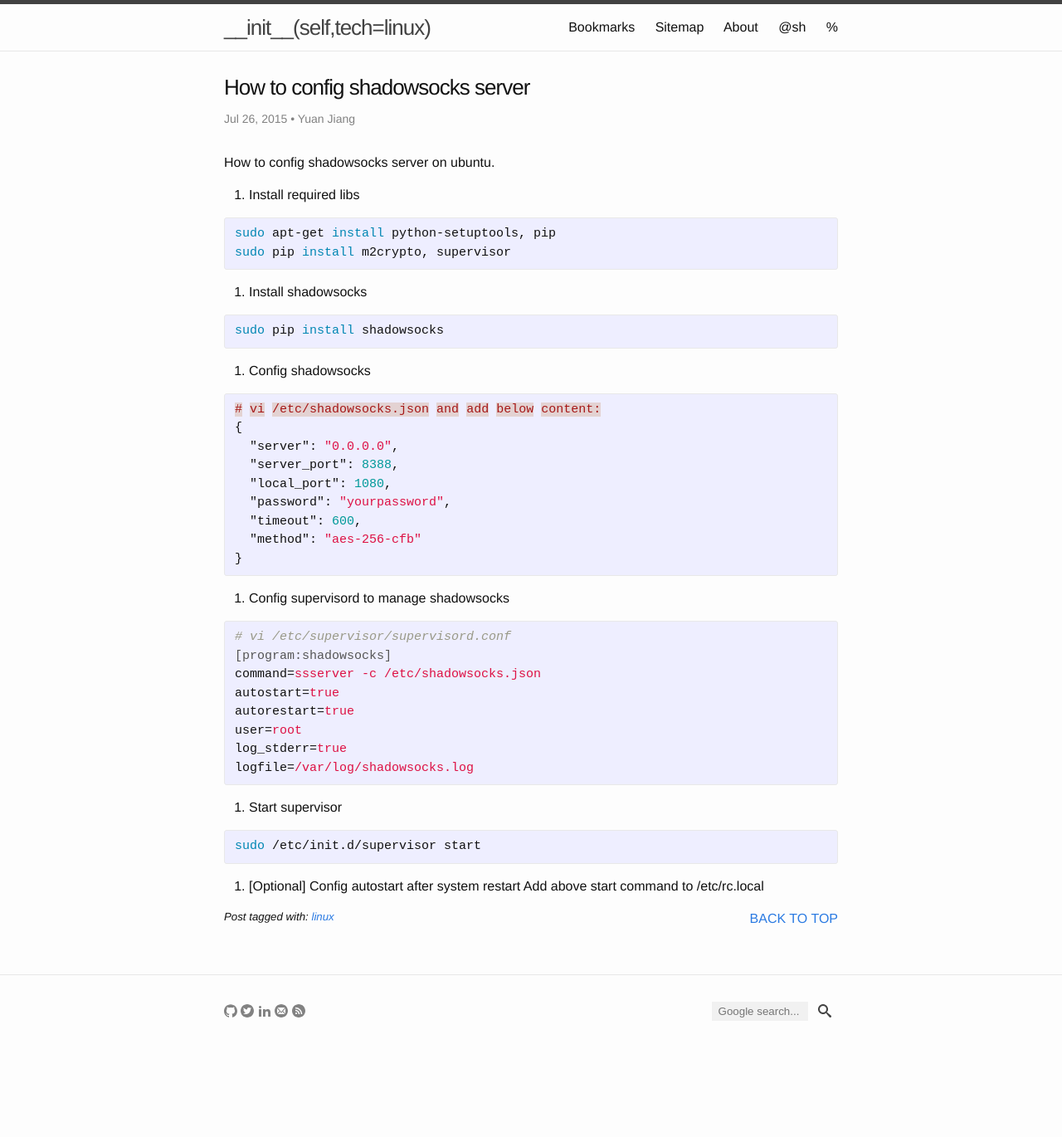
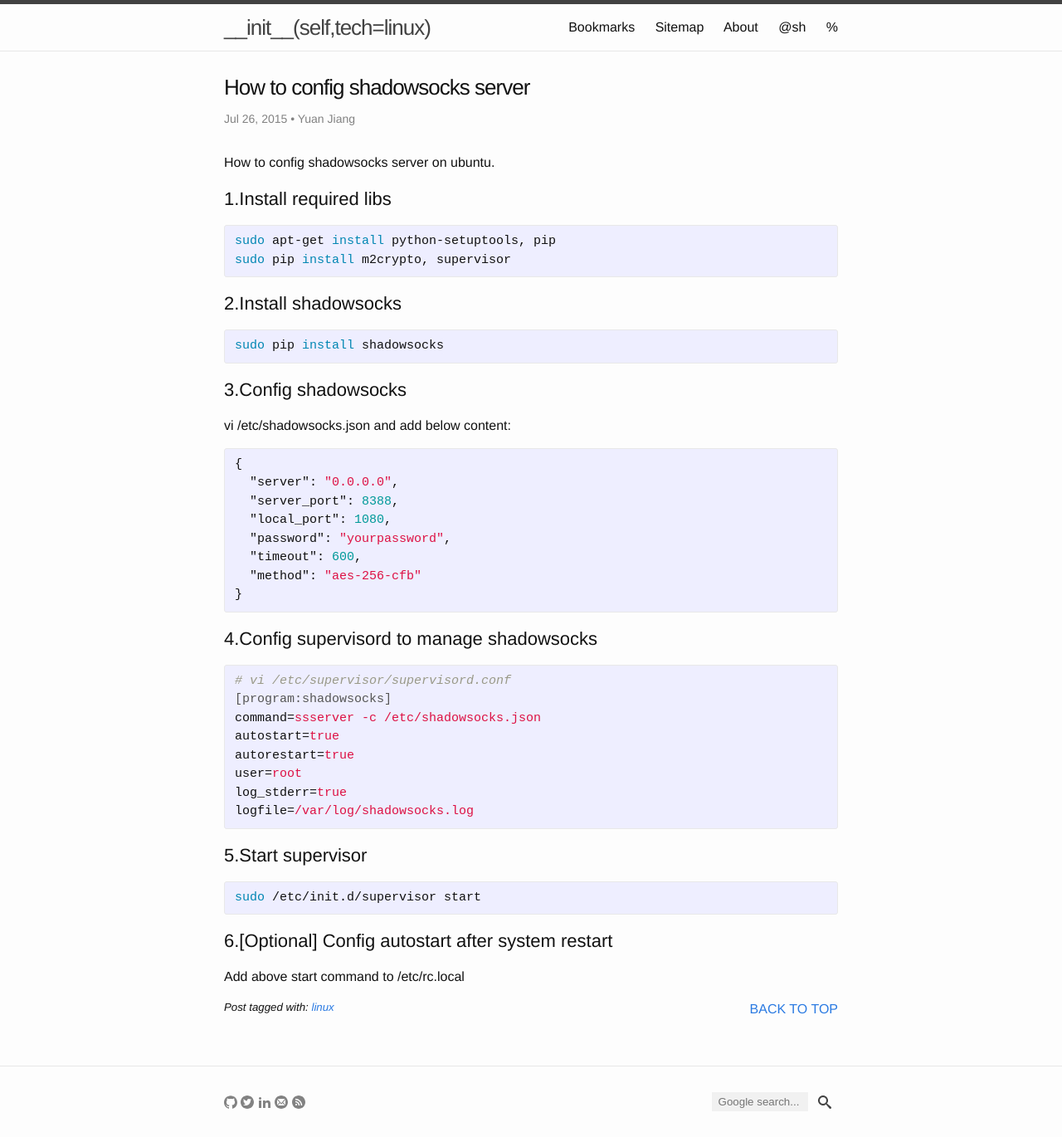
Before and after one commit to yuan-jiang/yuan-jiang.github.io, a Jekyll site: the page built from _posts/2015-07-26-how-to-config-shadowsocks-server.md, in a window 1280 px wide. Shown: the whole page at 83% size. Built offline with Jekyll 4.4.1, drawn with Linux system fonts in a browser that asks for light colours; comment, search, counter and statistics services are not loaded; before the commit the page ends 1260 px from its top, so only the background shows below that.

Commit message:
Update 2015-07-26-how-to-config-shadowsocks-server.md

```diff
--- a/_posts/2015-07-26-how-to-config-shadowsocks-server.md
+++ b/_posts/2015-07-26-how-to-config-shadowsocks-server.md
@@ -8,20 +8,20 @@ tags: linux
 
 How to config shadowsocks server on ubuntu.
 
-1. Install required libs
+## 1.Install required libs
 {% highlight bash %}
 sudo apt-get install python-setuptools, pip
 sudo pip install m2crypto, supervisor
 {% endhighlight %}
 
-2. Install shadowsocks
+## 2.Install shadowsocks
 {% highlight bash %}
 sudo pip install shadowsocks
 {% endhighlight %}
 
-3. Config shadowsocks
+## 3.Config shadowsocks
+vi /etc/shadowsocks.json and add below content:
 {% highlight json %}
-# vi /etc/shadowsocks.json and add below content:
 {
   "server": "0.0.0.0",
   "server_port": 8388,
@@ -32,7 +32,7 @@ sudo pip install shadowsocks
 }
 {% endhighlight %}
 
-4. Config supervisord to manage shadowsocks
+## 4.Config supervisord to manage shadowsocks
 {% highlight ini %}
 # vi /etc/supervisor/supervisord.conf
 [program:shadowsocks]
@@ -44,10 +44,10 @@ log_stderr=true
 logfile=/var/log/shadowsocks.log
 {% endhighlight %}
 
-5. Start supervisor
+## 5.Start supervisor
 {% highlight bash %}
 sudo /etc/init.d/supervisor start
 {% endhighlight %}
 
-6. [Optional] Config autostart after system restart
+## 6.[Optional] Config autostart after system restart
 Add above start command to /etc/rc.local
```
